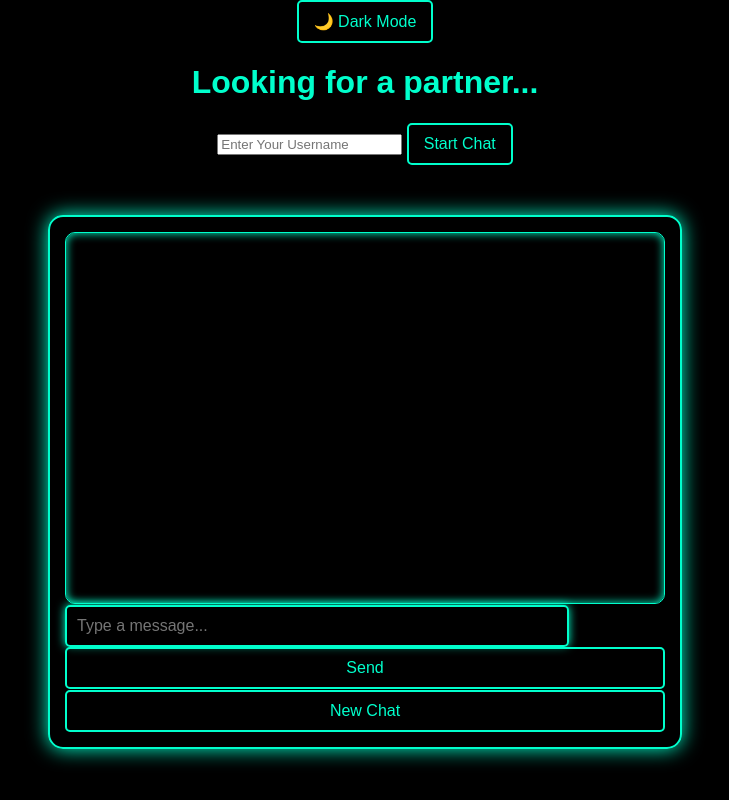
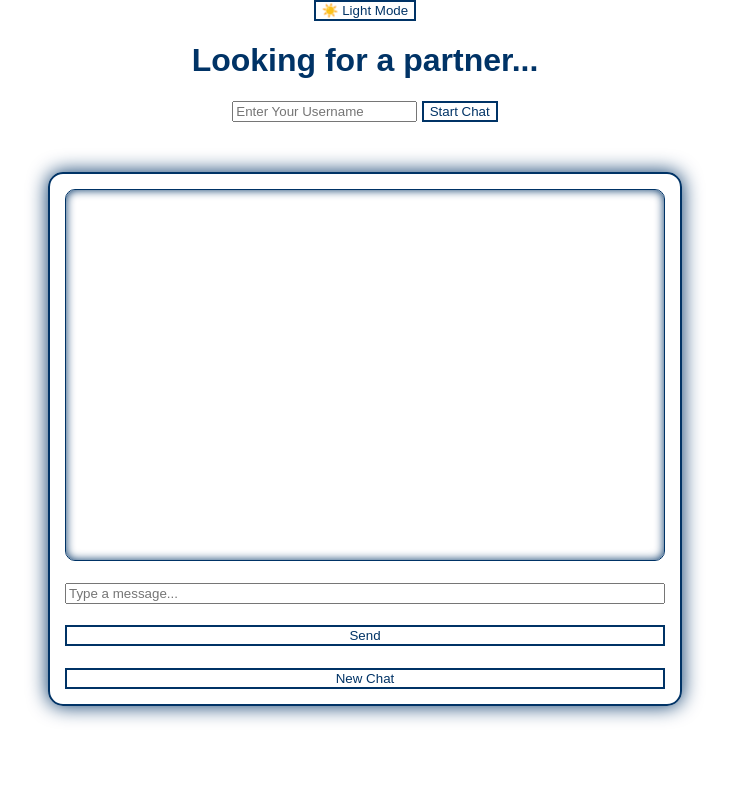
Before and after one commit to Ch1244/Anonymous-Chat-Frontend, a plain HTML site: page chat.html in a window 1280 px wide. Both pictures are taken after a click on the button "🌙 Dark Mode". Shown: the whole page, without its empty margins (275-1004 px from the left). Drawn offline with nearby package versions, Linux system fonts and the light colour scheme; no server answers.

Commit message:
Fixed rocket timing & dark mode improvements

```diff
--- a/script.js
+++ b/script.js
@@ -2,22 +2,27 @@ document.addEventListener("DOMContentLoaded", () => {
     const socket = io("https://anonymous-chat-backend-jquo.onrender.com");
 
     let username;
+    const statusText = document.getElementById('statusText');
+    const darkModeToggle = document.getElementById('darkModeToggle');
+    const body = document.body;
 
+    // Start Chat Button
     document.getElementById('startChat').addEventListener('click', () => {
       username = document.getElementById('usernameInput').value.trim();
       if (username) {
         document.getElementById('usernameContainer').classList.add('hidden');
         document.getElementById('chatContainer').classList.remove('hidden');
+        statusText.textContent = "Looking for a partner..."; // Show while pairing
         socket.emit('join', username);
       } else {
         alert('Please enter a username');
       }
     });
 
+    // Send Message Button
     document.getElementById('sendMessage').addEventListener('click', () => {
       const message = document.getElementById('messageInput').value.trim();
       if (message) {
-        // Display sent message
         const chatBox = document.getElementById('chatBox');
         const messageItem = document.createElement('div');
         messageItem.classList.add('chat-message', 'you');
@@ -25,23 +30,34 @@ document.addEventListener("DOMContentLoaded", () => {
         chatBox.appendChild(messageItem);
         chatBox.scrollTop = chatBox.scrollHeight;
 
-        // Emit the message to server
         socket.emit('sendMessage', { username, message });
         document.getElementById('messageInput').value = '';
       }
     });
 
+    // New Chat Button
     document.getElementById('newChat').addEventListener('click', () => {
       socket.emit('leave');
       socket.emit('join', username);
       document.getElementById('chatBox').innerHTML = '';
+      statusText.textContent = "Looking for a partner..."; // Show again when searching
     });
 
-    document.getElementById('darkModeToggle').addEventListener('click', () => {
-      document.body.classList.toggle('dark-mode');
+    // Dark Mode / Light Mode Toggle
+    darkModeToggle.addEventListener('click', () => {
+      body.classList.toggle('dark-mode');
+      if (body.classList.contains('dark-mode')) {
+        darkModeToggle.textContent = "☀️ Light Mode";
+      } else {
+        darkModeToggle.textContent = "🌙 Dark Mode";
+      }
     });
 
+    // Receiving Messages
     socket.on('message', (data) => {
+      if (data.username === "System" && data.message.includes("Connected")) {
+        statusText.textContent = ""; // Hide "Looking for a partner..." after pairing
+      }
       const chatBox = document.getElementById('chatBox');
       const messageItem = document.createElement('div');
       messageItem.classList.add('chat-message');
@@ -50,14 +66,16 @@ document.addEventListener("DOMContentLoaded", () => {
       chatBox.scrollTop = chatBox.scrollHeight;
     });
 
+    // Partner Disconnected
     socket.on('user-left', () => {
+      statusText.textContent = "Looking for a partner...";
       const messageItem = document.createElement('div');
       messageItem.textContent = "Your partner has left the chat.";
       messageItem.style.fontStyle = 'italic';
       document.getElementById('chatBox').appendChild(messageItem);
     });
 
-    // 🚀 Rocket Animation
+    // 🚀 Rocket Animation (Now every 30 seconds)
     function launchRocket() {
       const rocket = document.createElement('img');
       rocket.src = "https://cdn-icons-png.flaticon.com/512/3213/3213924.png"; // Rocket image
@@ -74,6 +92,6 @@ document.addEventListener("DOMContentLoaded", () => {
       }, 4000);
     }
 
-    // Launch rocket every 3 minutes
-    setInterval(launchRocket, 180000);
+    // Launch rocket every 30 seconds
+    setInterval(launchRocket, 30000);
   });
--- a/style.css
+++ b/style.css
@@ -7,6 +7,7 @@ body {
     margin: 0;
     padding: 0;
     overflow: hidden;
+    transition: background 0.5s, color 0.5s;
   }
 
   /* Chat Container */
@@ -55,43 +56,37 @@ body {
     align-self: flex-end;
   }
 
-  /* Message Input */
-  #messageInput {
-    width: 80%;
-    padding: 10px;
-    border: 2px solid #00ffcc;
-    background: rgba(0, 0, 0, 0.5);
-    color: #00ffcc;
-    font-size: 16px;
-    border-radius: 5px;
-    box-shadow: 0 0 10px #00ffcc;
+  /* Dark Mode */
+  .dark-mode {
+    background: #ffffff;
+    color: #003366;
   }
 
-  /* Buttons */
-  button {
-    background: rgba(0, 0, 0, 0.5);
-    color: #00ffcc;
-    border: 2px solid #00ffcc;
-    padding: 10px 15px;
-    cursor: pointer;
-    font-size: 16px;
-    transition: all 0.3s ease;
-    border-radius: 5px;
+  .dark-mode #chatContainer {
+    background: rgba(255, 255, 255, 0.8);
+    border: 2px solid #003366;
+    box-shadow: 0 0 20px #003366;
   }
 
-  button:hover {
-    background: #00ffcc;
-    color: black;
-    box-shadow: 0 0 20px #00ffcc;
+  .dark-mode #chatBox {
+    background: rgba(255, 255, 255, 0.3);
+    border: 1px solid #003366;
+    box-shadow: inset 0 0 10px #003366;
   }
 
-  /* Dark Mode */
-  .dark-mode {
-    background: black;
-    color: #00ffcc;
+  .dark-mode button {
+    background: rgba(255, 255, 255, 0.5);
+    color: #003366;
+    border: 2px solid #003366;
   }
 
-  /* Rocket Animation (HUD Style) */
+  .dark-mode button:hover {
+    background: #003366;
+    color: white;
+    box-shadow: 0 0 20px #003366;
+  }
+
+  /* 🚀 Rocket Animation (Fixed & Now Every 30 Seconds) */
   .rocket {
     position: absolute;
     width: 50px;
```
